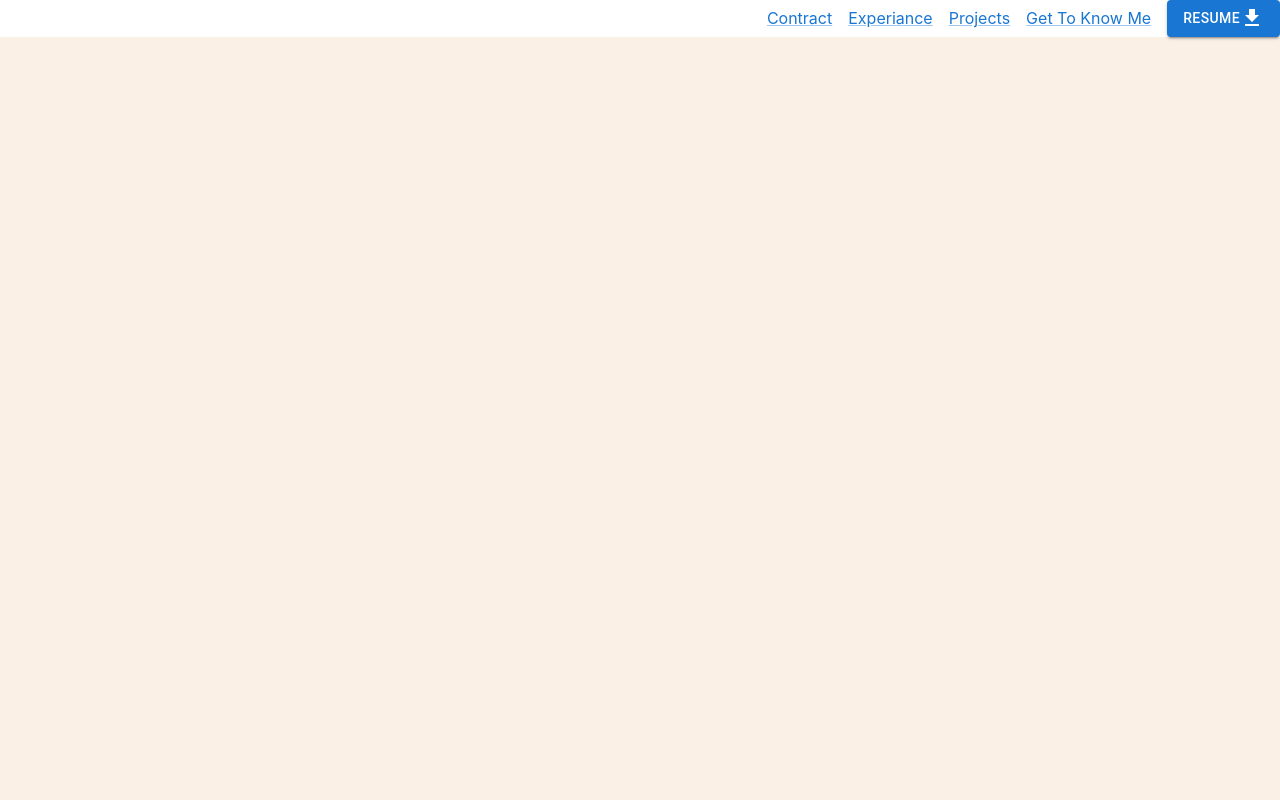
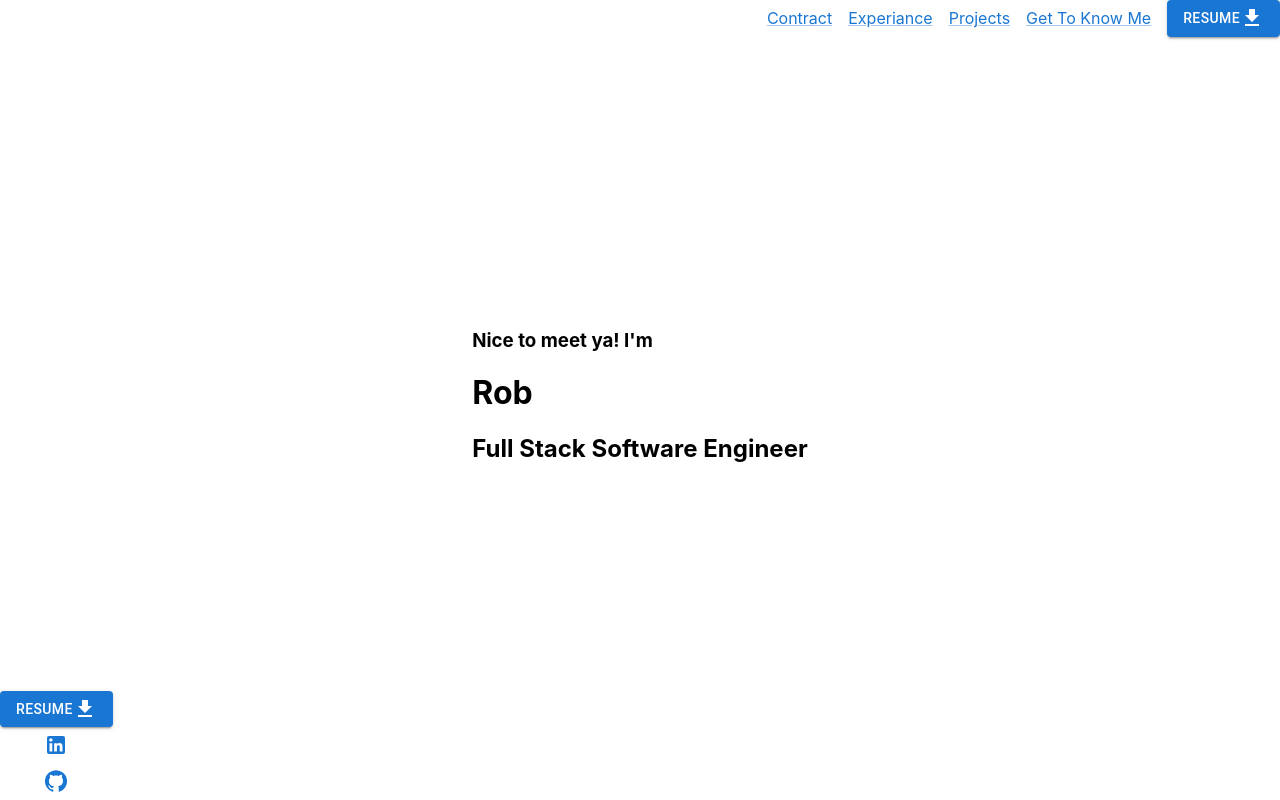
Before and after one commit to robwilliams-it/portfolio, a React (Create React App) app: page /experiance in a window 1280 px wide. Shown: the top 800 px of the page. Built offline with nearby package versions, Linux system fonts and the light colour scheme.

Commit message:
started to implement the hero section

```diff
--- a/src/App.js
+++ b/src/App.js
@@ -3,29 +3,25 @@ import { Moda, Fendi, Chase } from './javascript/work_history/index.js';
 import Links from './javascript/external_links/index.js';
 import JobDetails from './components/jobDetails.js';
 import { Button, Typography } from '@mui/material';
-import HeaderButtons from './components/header.js';
-import Footer from './components/footer.js';
+import { HeaderButtons, Footer, Hero } from './components/index.js';
 import './App.css';
+import { grid } from '@mui/system';
 
 function App() {
 
   return (
-    <div className="Portfolio" style={{height: "100vh"}}>
+    <div className="Portfolio" style={{height: "100vh", overflow: "hidden"}}>
       {/* TODO: update this whole component */}
-      <header
-        className="App-header"
-        position="absolute"
-      >
 
       <HeaderButtons />
 
-      </header>
-
-      <div
-        style={{height: "100vh", backgroundColor: "linen"}}
+      <main
+        style={{
+          height: "100vh",
+          overflow: "scroll"
+        }}
       >
-
-      </div>
+        <Hero />
 
         <div id="experiance"
           style={{height: "100vh", backgroundColor: "ghostWhite"}}
@@ -37,8 +33,16 @@ function App() {
           <JobDetails job={Chase} company={"Chase"}/>
           <br/>
         </div>
+      </main>
 
+      <div
+        style={{
+          position: "absolute",
+          bottom: 1
+        }}
+      >
         <Footer gitHub={Links.github} linkedIn={Links.linkedIn}/>
+      </div>
 
     </div>
   );
--- a/src/components/header.js
+++ b/src/components/header.js
@@ -3,6 +3,18 @@ import ResumeButton from './resumeDownload.js';
 
 const HeaderButtons = () => {
     return (
+
+        <header
+        id="header"
+        className="App-header"
+        stlye={{
+          position: "relative",
+          top: 0,
+          // height: "200px",
+          // display: "grid",
+          // justifyContent: "center",
+        }}
+      >
         <Grid
             container
             direction="row-reverse"
@@ -39,6 +51,8 @@ const HeaderButtons = () => {
             </Grid>
 
         </Grid>
+
+      </header>
     )
 }
 
--- /dev/null
+++ b/src/components/hero.js
@@ -0,0 +1,30 @@
+const Hero = () => {
+
+    return (
+        <div
+          style={{
+            height: "100vh",
+            position: "relative",
+            top: -40,
+            zIndex: "-1",
+            display: "grid",
+            justifyContent: "center",
+            alignItems: "center"
+          }}
+        >
+          <div>
+            <h3>
+              Nice to meet ya! I'm
+            </h3>
+            <h1>
+              Rob
+            </h1>
+            <h2>
+              Full Stack Software Engineer
+            </h2>
+          </div>
+        </div>
+    )
+}
+
+export default Hero;
--- /dev/null
+++ b/src/components/index.js
@@ -0,0 +1,9 @@
+export { default as Footer } from './footer.js';
+
+export { default as HeaderButtons } from './header.js';
+
+export { default as JobDetails } from './jobDetails.js';
+
+export { default as ResumeButton } from './resumeDownload.js';
+
+export { default as Hero } from './hero.js';
```
Also changed, not shown: 1 other file (tests, documents, lock files or other folders). Lines whose indentation alone changed are shown as unchanged.
